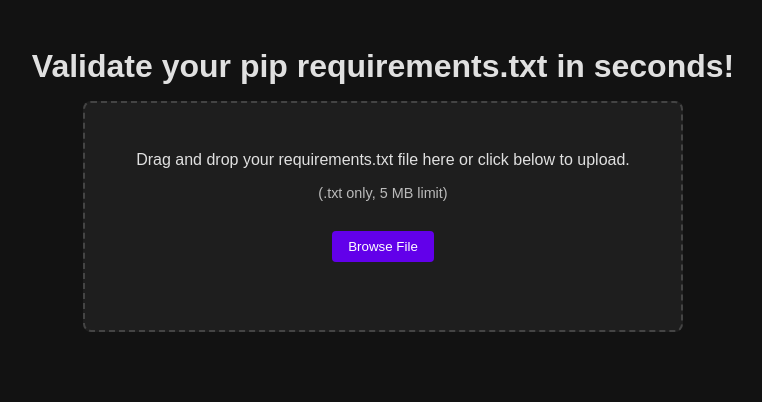
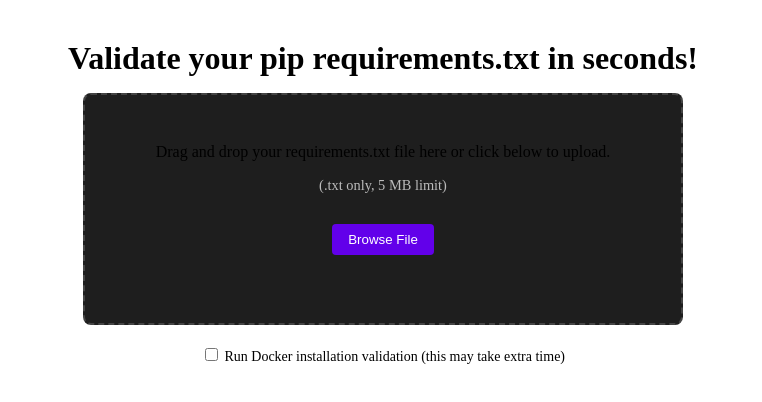
Before and after one commit to DerekCorniello/pip-req-valid, a Vue app in the folder vue/frontend/: page / in a window 1280 px wide. Shown: the top 402 px of the page, without its empty margins (257-1019 px from the left). Built offline with nearby package versions, Linux system fonts and the light colour scheme.

Commit message:
added frontend checkbox for docker send

```diff
--- a/vue/frontend/src/App.vue
+++ b/vue/frontend/src/App.vue
@@ -5,10 +5,26 @@
     </header>
     <main>
       <FileDrop @file-submitted="handleFileSubmission" />
+      <div class="options">
+        <label>
+          <input type="checkbox" v-model="runDockerInstall" />
+          Run Docker installation validation (this may take extra time)
+        </label>
+      </div>
       <div class="output-container">
         <div v-if="loading" class="loading-spinner"></div>
         <div v-else-if="output" class="output">
-          {{ output }}
+          <div>
+            <h2>Validation Results:</h2>
+            <pre>{{ output }}</pre>
+            <div v-if="details">
+              <h3>Additional Details:</h3>
+              <pre>{{ details }}</pre>
+            </div>
+          </div>
+        </div>
+        <div v-if="dockerInfo">
+          <p><strong>Note:</strong> Docker validation install is in progress. This will take extra time.</p>
         </div>
       </div>
     </main>
@@ -26,18 +42,23 @@
     return {
       loading: false,
       output: null,
+      details: null,
+      runDockerInstall: false, // flag for Docker installation
+      dockerInfo: false, // show additional info about Docker processing
     };
   },
   methods: {
     async handleFileSubmission(file) {
       this.loading = true;
       this.output = null;
+      this.dockerInfo = false;
+      this.details = null;
 
       try {
         const formData = new FormData();
         formData.append("file", file);
+        formData.append("runDockerInstall", this.runDockerInstall); // Send the flag
 
-        // Need to edit this when I get to it...
         const response = await fetch("backendservice", {
           method: "POST",
           body: formData,
@@ -47,6 +68,11 @@
           const jsonResponse = await response.json();
           this.output = jsonResponse.prettyOutput;
           this.details = jsonResponse.details;
+
+          // If Docker install is requested, show progress message
+          if (this.runDockerInstall) {
+            this.dockerInfo = true;
+          }
         } else {
           this.output = "Error validating the file. Please try again.";
         }
@@ -60,7 +86,7 @@
 };
 </script>
 
-<style>
+<style scoped>
 body {
   margin: 0;
   font-family: Arial, sans-serif;
@@ -85,6 +111,11 @@
 main {
   width: 100%;
   max-width: 600px;
+}
+
+.options {
+  margin-top: 20px;
+  font-size: 14px;
 }
 
 .output-container {
```
